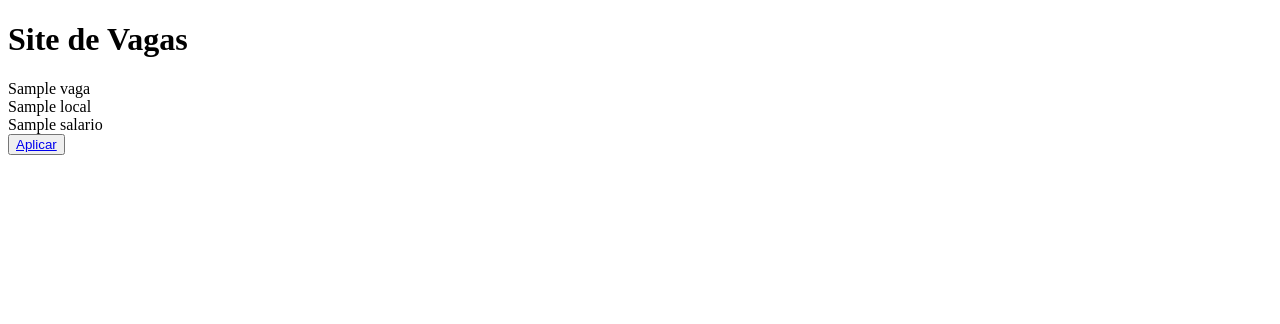
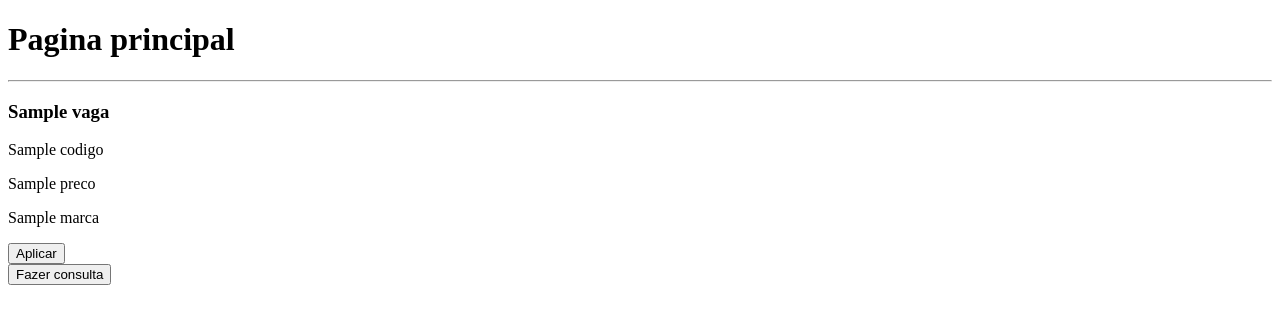
Before and after one commit to dariohhhyryt/python-dario, a Flask app: template templates/home.html in a window 1280 px wide. Shown: the top 324 px of the page. Run offline with Flask 3, Linux system fonts and the light colour scheme; the template is opened without the code that fills it: most values are stand-ins (such as "Sample title", 1, 10 or a date in 2020).

Commit message:
adicionar o projecto

```diff
--- a/app.py
+++ b/app.py
@@ -1,32 +1,28 @@
-from flask import Flask, jsonify, render_template, request
-from database import carregar_vagas_db, carregar_vaga_db, formulario_vaga
+from flask import Flask, render_template,jsonify
+
 
 
 app = Flask(__name__)
 
+VAGAS = [
 
+    {'id': 1, 'nome': 'celular', 'codigo': '4565655', 'preco': '20150mt', 'marca': 'nike'},
+    {'id': 2, 'nome': 'Desktop', 'codigo': '4565655', 'preco': '22250mt', 'marca': 'Solo'},
+    {'id': 3, 'nome': 'Leptop', 'codigo': '4565655', 'preco': '45050mt', 'marca': 'nike'},
+    {'id': 4, 'nome': 'Monitor', 'codigo': '4565655', 'preco': '5550mt', 'marca': 'adidas'}
+
+
+]
 
 @app.route("/")
 def home():
-    vagas = carregar_vagas_db()
-    return  render_template('home.html', vagas=vagas)
+    return render_template("home.html",vagas=VAGAS)
 
 @app.route("/vagas")
 def lista_vagas():
-    vagas = carregar_vagas_db()
-    return jsonify(vagas)
+    return jsonify(VAGAS)
 
-@app.route("/vaga/<id>")
-def mostra_vaga(id):
-    vaga = carregar_vaga_db(id)
-    return render_template('detalhevaga.html', vaga=vaga)
 
-@app.route("/vaga/<id>/formulario", methods=["GET", "POST"])
-def formulario_vaga(id):
-   vaga = carregar_vaga_db(id)
-   data = request.form
-   formulario_vaga(id, data)
-   return render_template('formulario_vaga.html', vaga=vaga, formulario = data)
 
 
 if __name__ == "__main__":
--- a/database.py
+++ /dev/null
@@ -1,45 +0,0 @@
-from sqlalchemy import create_engine, text, values
-from sqlalchemy.engine import connection_memoize
-from sqlalchemy.exc import SQLAlchemyError
-
-# String de conexão com host e porta corretos
-string_conexao = (
-    "mysql+pymysql://root:FuHzSLdgzwYChUrMXPwRresbyNUBLsqE@mainline.proxy.rlwy.net:46396/railway?charset=utf8mb4"
-)
-engine = create_engine(string_conexao)
-
-
-def carregar_vagas_db():
-    with engine.connect() as connection:
-        resultado = connection.execute(text("SELECT * FROM vagas"))
-        vagas = []
-        for row in resultado.mappings():
-            vagas.append(dict(row))
-    return vagas
-
-def carregar_vaga_db(id):
- with engine.connect() as connection:
-    resultado = connection.execute(text(f"SELECT * FROM vagas WHERE id = :val"),                                  {"val": id})
-    registro = resultado.mappings().all()
-    if len(registro) == 0:
-      return None
-    else:
-      return dict(registro[0])
-
-
-def formulario_vaga(id_vaga, dado):
-    with engine.connect() as connection:
-
-        query = text(f"INSERT INTO formulario_vaga (id_vaga, nome, email, linkedin, experiencia) VALUES (:id_vaga, :nome, :email, :linkedin, :experiencia)")
-
-        connection.execute(
-
-            query, {
-                "vaga_id": id_vaga,
-                "nome": dados["nome"],
-                "email": dados["email"],
-                "linkedin": dados["linkedin"],
-                "experiencia": dados["experiencia"]
-            } )
-
-        connection.commit()  # Garante que a alteração seja persistida
--- a/requirements.txt
+++ /dev/null
@@ -1,4 +0,0 @@
-Flask
-gunicorn
-SQLAlchemy
-pymysql
--- a/templates/home.html
+++ b/templates/home.html
@@ -4,20 +4,24 @@
   <meta charset="UTF-8">
   <meta http-equiv="X-UA-Compatible" content="IE=edge">
   <meta name="viewport" content="width=device-width, initial-scale=1.0">
+  <title>Document</title>
+</head>
+<body>
 
-  <title>vagas</title>
-  <link rel
+  <h1>Pagina principal</h1>
+  <hr>
+
+  {% for vaga in vagas %}
+
+  {% include 'includes/vagas_itens.html' %}
+
+  {% endfor %}
 
 
-</head>
-<body>
-  <h1>Site de  Vagas</h1>
+  <div>
+    <button>Fazer consulta</button>
+  </div>
 
-  <p>
-    {% for vaga in vagas %}
-    {% include 'includes/vagas.html' %}
-     {% endfor %}
 
-  </p>
 </body>
 </html>
--- a/templates/includes/vagas.html
+++ /dev/null
@@ -1,13 +0,0 @@
-
-<div>
-   {{ vaga.titulo }}
-</div>
-<div>
- {{ vaga.local }}
-</div>
-<div>
-  {{ vaga.salario }}
-</div>
-<button>
-   <a href="/vaga/{{vaga.id}}" type="button">Aplicar</a>
-</button>
--- /dev/null
+++ b/templates/includes/vagas_itens.html
@@ -0,0 +1,19 @@
+
+
+<div>
+
+  <h3>{{vaga.nome}}</h3>
+
+  <div>
+    <p>{{vaga.codigo}}</p>
+  </div>
+
+  <div>
+    <p>{{vaga.preco}}</p>
+  </div>
+
+  <div>
+    <p>{{vaga.marca}}</p>
+  </div>
+<button>Aplicar</button
+</div>
```
Also changed, not shown: templates/detalhevaga.html (deleted, +0 -22 lines), templates/formulario_vaga.html (deleted, +0 -21 lines), templates/includes/formulario.html (deleted, +0 -22 lines).
